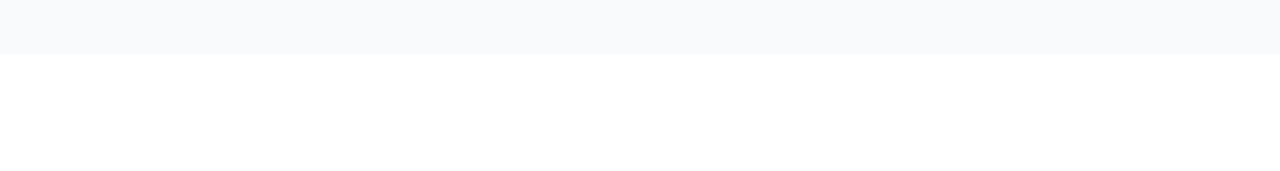
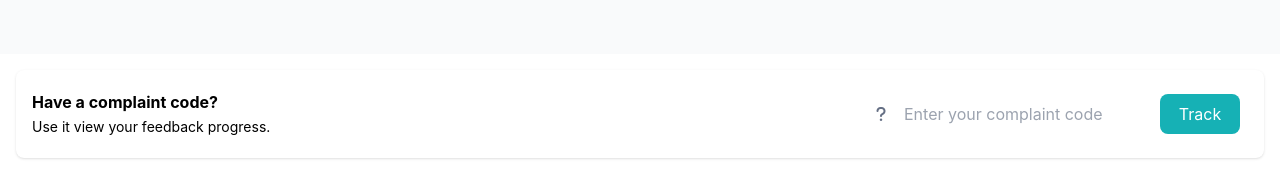
Before and after one commit to nejidevelops/haipcrm, a React (Create React App) app: page / in a window 1280 px wide. Shown: the part 2932-3103 px from the top of the page. Before the commit the page ends 2986 px from the top, so only its background shows below. Built offline with nearby package versions, Linux system fonts and the light colour scheme.

Commit message:
:art:feat: Import contact us and footer pages

```diff
--- a/src/App.js
+++ b/src/App.js
@@ -6,6 +6,8 @@ import ContactInfo from "./components/ContactInfo";
 import Features from "./components/Features";
 import Sponsors from "./components/Sponsors";
 import Integrations from "./components/Integrations";
+import Footer from "./components/Footer";
+import ContactUs from "./components/ContactUs";
 
 
 function App() {
@@ -17,7 +19,9 @@ function App() {
       <Initiative />
       <Sponsors />
       <Integrations />
+      <ContactUs />
       <ContactInfo />
+      <Footer />
     </>
   );
 }
```
